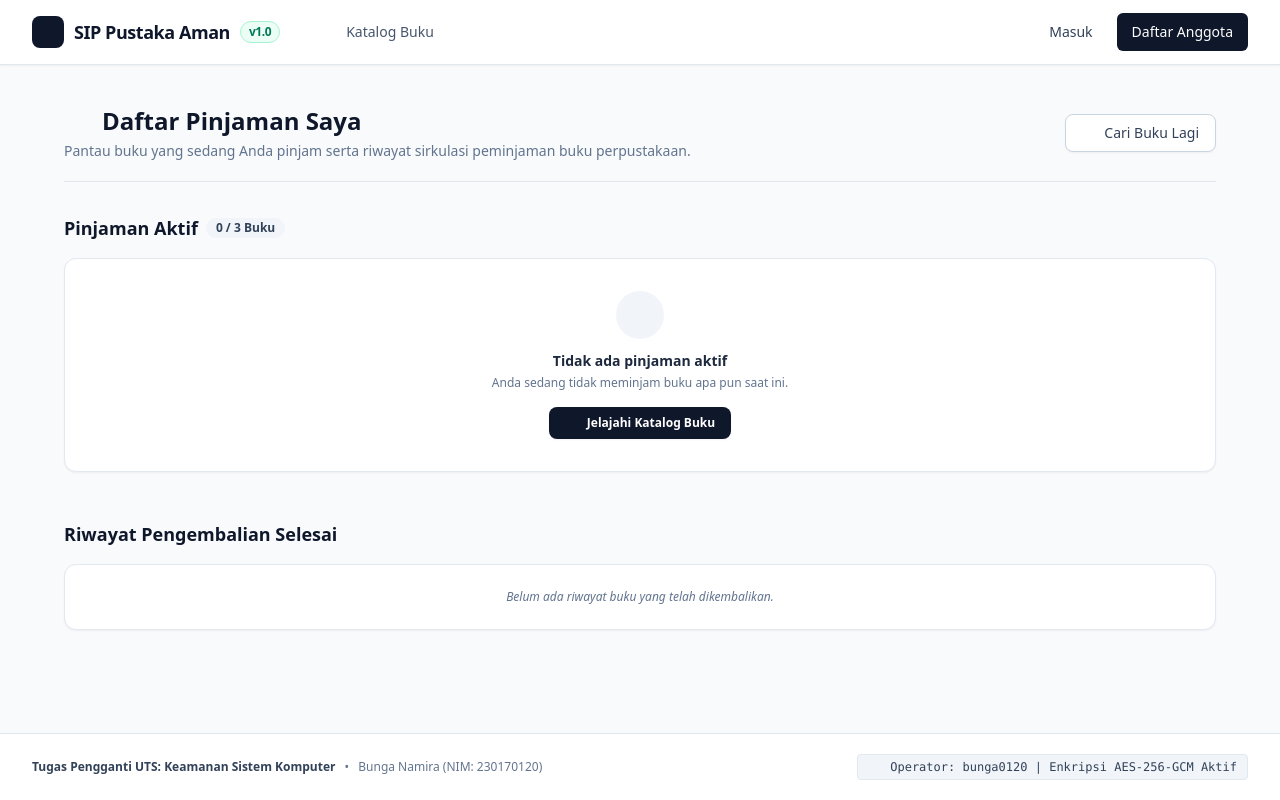
After one commit to bunganamira30/perpustakaan, a Laravel app: template resources/views/borrowings/my.blade.php in a window 1280 px wide. The commit adds this page. Run offline with Laravel 12, Linux system fonts and the light colour scheme; the template is opened without the code that fills it, so the values that code supplies are empty; style sheets or scripts are compiled from the project's sources; parts of the project's set-up code (start-up, migrations or seed data) failed here and were passed over; some libraries are stand-ins or nearby versions.

Commit message:
feat(circulation): implement atomic stock borrowing and idempotent return mechanics (TKT-008-WEB)

```diff
--- a/app/Providers/AppServiceProvider.php
+++ b/app/Providers/AppServiceProvider.php
@@ -2,6 +2,9 @@
 
 namespace App\Providers;
 
+use App\Models\Borrowing;
+use App\Policies\BorrowingPolicy;
+use Illuminate\Support\Facades\Gate;
 use Illuminate\Support\ServiceProvider;
 
 class AppServiceProvider extends ServiceProvider
@@ -19,6 +22,6 @@ class AppServiceProvider extends ServiceProvider
      */
     public function boot(): void
     {
-        //
+        Gate::policy(Borrowing::class, BorrowingPolicy::class);
     }
 }
--- /dev/null
+++ b/resources/views/borrowings/my.blade.php
@@ -0,0 +1,186 @@
+@extends('layouts.app')
+
+@section('content')
+<div class="max-w-6xl mx-auto space-y-8">
+    <!-- Header Halaman -->
+    <div class="flex flex-col sm:flex-row sm:items-center sm:justify-between gap-4 pb-5 border-b border-slate-200">
+        <div>
+            <h1 class="text-2xl font-bold text-slate-900 flex items-center">
+                <x-heroicon-o-book-open class="w-7 h-7 mr-2.5 text-slate-800" />
+                Daftar Pinjaman Saya
+            </h1>
+            <p class="text-sm text-slate-500 mt-1">
+                Pantau buku yang sedang Anda pinjam serta riwayat sirkulasi peminjaman buku perpustakaan.
+            </p>
+        </div>
+        <div class="flex items-center space-x-2">
+            <a href="{{ route('books.index') }}"
+               class="inline-flex items-center px-4 py-2 border border-slate-300 rounded-lg text-sm font-medium text-slate-700 bg-white hover:bg-slate-50 shadow-xs">
+                <x-heroicon-o-magnifying-glass class="w-4 h-4 mr-1.5" />
+                Cari Buku Lagi
+            </a>
+        </div>
+    </div>
+
+    <!-- Bagian 1: Pinjaman Aktif (Maksimal 3 Buku - BR-01) -->
+    <div>
+        <div class="flex items-center justify-between mb-4">
+            <div class="flex items-center space-x-2">
+                <h2 class="text-lg font-bold text-slate-900">Pinjaman Aktif</h2>
+                <span class="inline-flex items-center px-2.5 py-0.5 rounded-full text-xs font-semibold {{ $activeBorrowings->count() >= 3 ? 'bg-amber-100 text-amber-800 border border-amber-300' : 'bg-slate-100 text-slate-700' }}">
+                    {{ $activeBorrowings->count() }} / 3 Buku
+                </span>
+            </div>
+            @if($activeBorrowings->count() >= 3)
+                <span class="text-xs text-amber-700 font-medium">Batas maksimal peminjaman aktif tercapai.</span>
+            @endif
+        </div>
+
+        @if($activeBorrowings->isEmpty())
+            <div class="bg-white rounded-xl border border-slate-200 p-8 text-center shadow-xs">
+                <div class="w-12 h-12 rounded-full bg-slate-100 text-slate-500 mx-auto flex items-center justify-center mb-3">
+                    <x-heroicon-o-bookmark-slash class="w-6 h-6" />
+                </div>
+                <h3 class="text-sm font-semibold text-slate-800">Tidak ada pinjaman aktif</h3>
+                <p class="text-xs text-slate-500 mt-1 mb-4">Anda sedang tidak meminjam buku apa pun saat ini.</p>
+                <a href="{{ route('books.index') }}"
+                   class="inline-flex items-center px-4 py-2 rounded-lg text-xs font-semibold text-white bg-slate-900 hover:bg-slate-800 shadow-xs">
+                    <x-heroicon-o-book-open class="w-4 h-4 mr-1.5" />
+                    Jelajahi Katalog Buku
+                </a>
+            </div>
+        @else
+            <div class="bg-white rounded-xl border border-slate-200 shadow-xs overflow-hidden">
+                <div class="overflow-x-auto">
+                    <table class="w-full text-left text-sm text-slate-600">
+                        <thead class="bg-slate-50 border-b border-slate-200 text-xs font-semibold text-slate-700 uppercase tracking-wider">
+                            <tr>
+                                <th class="px-6 py-3.5">Buku</th>
+                                <th class="px-6 py-3.5">Tanggal Pinjam</th>
+                                <th class="px-6 py-3.5">Batas Pengembalian</th>
+                                <th class="px-6 py-3.5">Status</th>
+                                <th class="px-6 py-3.5 text-right">Aksi</th>
+                            </tr>
+                        </thead>
+                        <tbody class="divide-y divide-slate-100 font-normal">
+                            @foreach($activeBorrowings as $borrowing)
+                                <tr class="hover:bg-slate-50/75 transition-colors">
+                                    <td class="px-6 py-4">
+                                        <div class="font-semibold text-slate-900">
+                                            <a href="{{ route('books.show', $borrowing->book_id) }}" class="hover:underline text-slate-900">
+                                                {{ $borrowing->book->title }}
+                                            </a>
+                                        </div>
+                                        <div class="text-xs text-slate-500 mt-0.5">
+                                            Penulis: {{ $borrowing->book->author }} • <span class="font-mono text-slate-600">{{ $borrowing->book->isbn }}</span>
+                                        </div>
+                                    </td>
+                                    <td class="px-6 py-4 text-xs text-slate-700">
+                                        {{ $borrowing->borrowed_at->format('d M Y, H:i') }}
+                                    </td>
+                                    <td class="px-6 py-4 text-xs">
+                                        @php
+                                            $isOverdue = $borrowing->due_date->isPast();
+                                        @endphp
+                                        <div class="{{ $isOverdue ? 'text-red-700 font-semibold' : 'text-slate-700' }}">
+                                            {{ $borrowing->due_date->format('d M Y') }}
+                                        </div>
+                                        @if($isOverdue)
+                                            <span class="inline-flex items-center text-[11px] text-red-600 mt-0.5">
+                                                <x-heroicon-o-exclamation-triangle class="w-3.5 h-3.5 mr-1" />
+                                                Jatuh Tempo
+                                            </span>
+                                        @else
+                                            <span class="text-[11px] text-slate-400">
+                                                ({{ $borrowing->due_date->diffForHumans() }})
+                                            </span>
+                                        @endif
+                                    </td>
+                                    <td class="px-6 py-4">
+                                        <x-status-badge status="borrowed" label="Sedang Dipinjam" />
+                                    </td>
+                                    <td class="px-6 py-4 text-right">
+                                        <form method="POST" action="{{ route('borrowings.return', $borrowing->id) }}" onsubmit="return confirm('Apakah Anda yakin ingin mengembalikan buku ini?');">
+                                            @csrf
+                                            <button type="submit"
+                                                    class="inline-flex items-center px-3.5 py-1.5 rounded-lg text-xs font-semibold text-white bg-slate-900 hover:bg-slate-800 shadow-xs focus:outline-none focus:ring-2 focus:ring-slate-900 transition-colors">
+                                                <x-heroicon-o-arrow-up-tray class="w-3.5 h-3.5 mr-1.5" />
+                                                Kembalikan Buku
+                                            </button>
+                                        </form>
+                                    </td>
+                                </tr>
+                            @endforeach
+                        </tbody>
+                    </table>
+                </div>
+            </div>
+        @endif
+    </div>
+
+    <!-- Bagian 2: Riwayat Peminjaman Selesai -->
+    <div class="pt-4">
+        <h2 class="text-lg font-bold text-slate-900 mb-4">Riwayat Pengembalian Selesai</h2>
+
+        @if($historyBorrowings->isEmpty())
+            <div class="bg-white rounded-xl border border-slate-200 p-6 text-center shadow-xs">
+                <p class="text-xs text-slate-500 italic">Belum ada riwayat buku yang telah dikembalikan.</p>
+            </div>
+        @else
+            <div class="bg-white rounded-xl border border-slate-200 shadow-xs overflow-hidden">
+                <div class="overflow-x-auto">
+                    <table class="w-full text-left text-sm text-slate-600">
+                        <thead class="bg-slate-50 border-b border-slate-200 text-xs font-semibold text-slate-700 uppercase tracking-wider">
+                            <tr>
+                                <th class="px-6 py-3.5">Buku</th>
+                                <th class="px-6 py-3.5">Tanggal Pinjam</th>
+                                <th class="px-6 py-3.5">Tanggal Kembali</th>
+                                <th class="px-6 py-3.5">Status</th>
+                                <th class="px-6 py-3.5 text-right">Aksi</th>
+                            </tr>
+                        </thead>
+                        <tbody class="divide-y divide-slate-100 font-normal">
+                            @foreach($historyBorrowings as $history)
+                                <tr class="hover:bg-slate-50/75 transition-colors">
+                                    <td class="px-6 py-4">
+                                        <div class="font-semibold text-slate-900">
+                                            <a href="{{ route('books.show', $history->book_id) }}" class="hover:underline text-slate-900">
+                                                {{ $history->book->title }}
+                                            </a>
+                                        </div>
+                                        <div class="text-xs text-slate-500 mt-0.5">
+                                            {{ $history->book->author }}
+                                        </div>
+                                    </td>
+                                    <td class="px-6 py-4 text-xs text-slate-600">
+                                        {{ $history->borrowed_at->format('d M Y') }}
+                                    </td>
+                                    <td class="px-6 py-4 text-xs text-slate-700 font-medium">
+                                        {{ $history->returned_at ? $history->returned_at->format('d M Y, H:i') : '-' }}
+                                    </td>
+                                    <td class="px-6 py-4">
+                                        <x-status-badge status="returned" label="Dikembalikan" />
+                                    </td>
+                                    <td class="px-6 py-4 text-right">
+                                        <a href="{{ route('books.show', $history->book_id) }}"
+                                           class="inline-flex items-center px-3 py-1.5 rounded-lg text-xs font-medium text-slate-700 bg-white border border-slate-300 hover:bg-slate-50">
+                                            <x-heroicon-o-chat-bubble-left-ellipsis class="w-3.5 h-3.5 mr-1 text-slate-500" />
+                                            Beri Ulasan
+                                        </a>
+                                    </td>
+                                </tr>
+                            @endforeach
+                        </tbody>
+                    </table>
+                </div>
+
+                @if($historyBorrowings->hasPages())
+                    <div class="px-6 py-3.5 bg-slate-50 border-t border-slate-200">
+                        {{ $historyBorrowings->links() }}
+                    </div>
+                @endif
+            </div>
+        @endif
+    </div>
+</div>
+@endsection
--- a/routes/web.php
+++ b/routes/web.php
@@ -3,6 +3,7 @@
 use App\Http\Controllers\Admin\AdminBookController;
 use App\Http\Controllers\Auth\AuthController;
 use App\Http\Controllers\BookController;
+use App\Http\Controllers\BorrowingController;
 use Illuminate\Support\Facades\Route;
 
 // Beranda: Arahkan ke katalog buku
@@ -26,10 +27,10 @@ Route::middleware('guest')->group(function () {
 Route::middleware('auth')->group(function () {
     Route::post('/logout', [AuthController::class, 'logout'])->name('logout');
 
-    // Placeholder rute anggota (akan diimplementasikan penuh pada TKT-008 & TKT-009)
-    Route::get('/my-borrowings', function () {
-        return redirect()->route('books.index');
-    })->name('my-borrowings');
+    // Sirkulasi Peminjaman & Pengembalian Buku (TKT-008-WEB)
+    Route::get('/my-borrowings', [BorrowingController::class, 'myBorrowings'])->name('my-borrowings');
+    Route::post('/books/{id}/borrow', [BorrowingController::class, 'borrow'])->name('books.borrow');
+    Route::post('/borrowings/{id}/return', [BorrowingController::class, 'returnBook'])->name('borrowings.return');
 });
 
 // Panel Manajemen Khusus Administrator (Role Admin Only)
```
Also changed, not shown: app/Http/Controllers/BorrowingController.php (added, +133 -0 lines), app/Policies/BorrowingPolicy.php (added, +25 -0 lines), resources/views/books/show.blade.php (+36 -10 lines).
